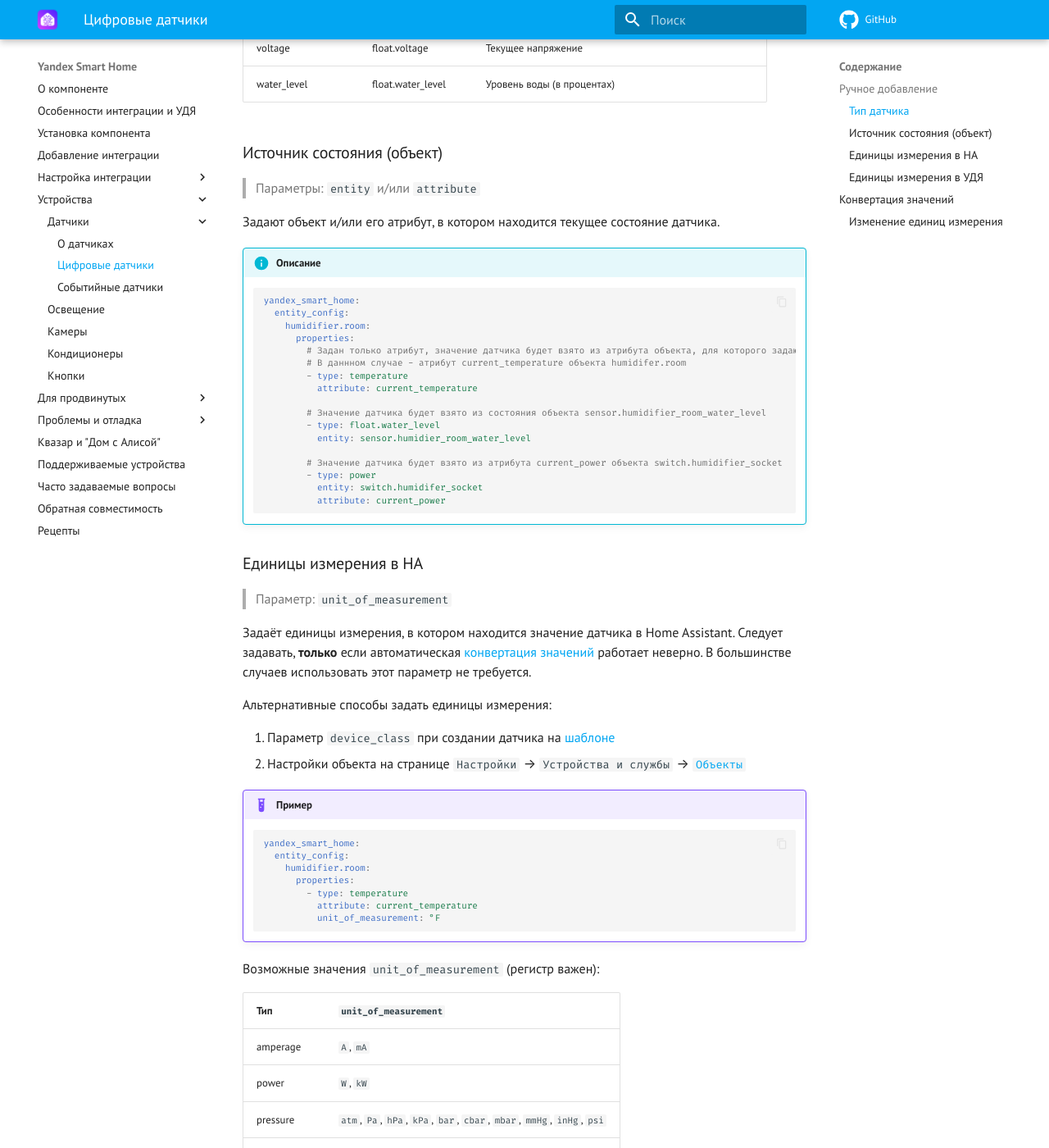
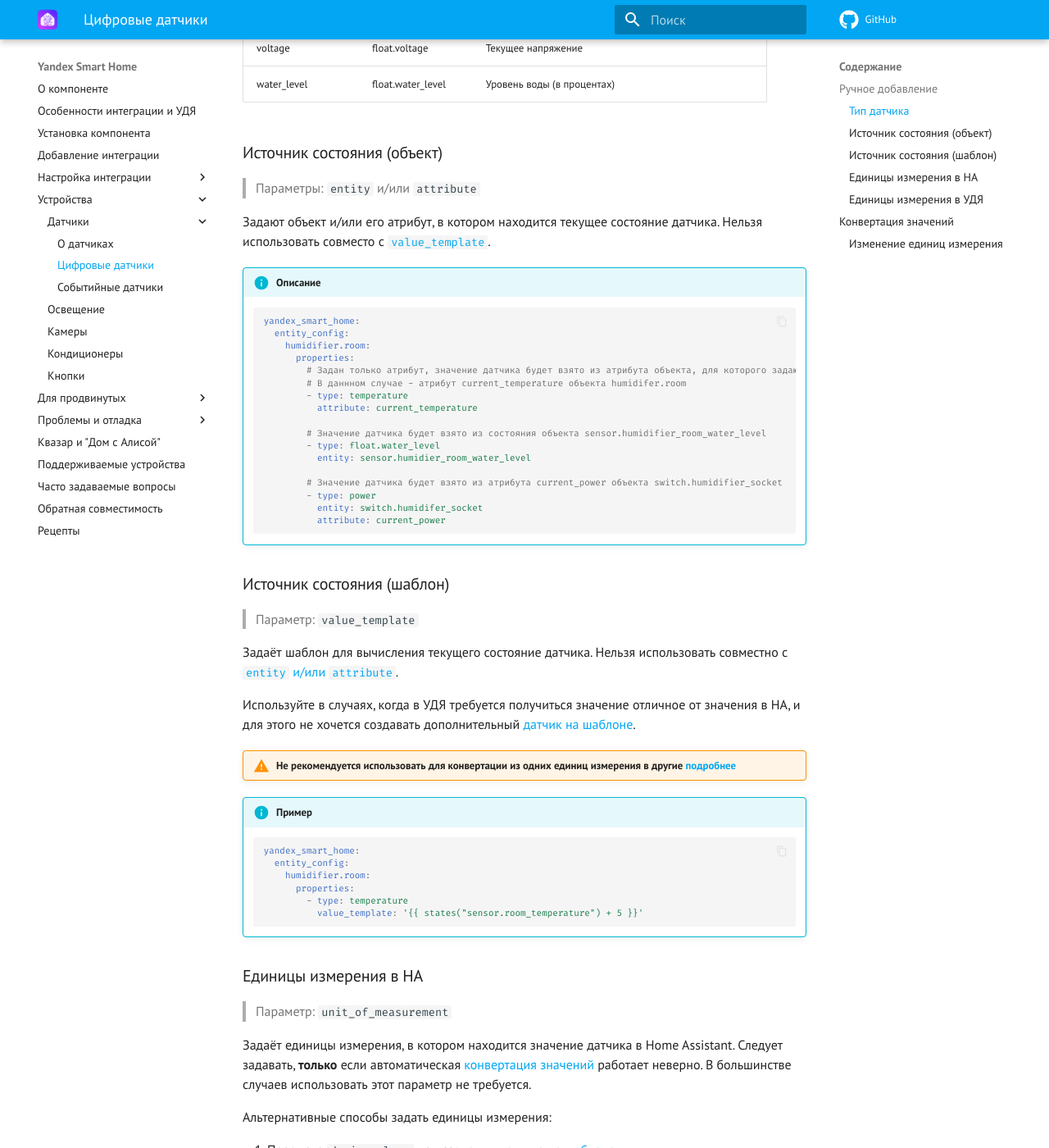
Before and after one commit to dext0r/yandex_smart_home, an MkDocs documentation site: the page built from docs/devices/sensor/float.md, in a window 1280 px wide and 1400 px high, scrolled down 1467 px. Shown: the whole window at 82% size. Built offline with MkDocs 1.6.1 and Material for MkDocs 9.7.7, drawn with Linux system fonts in a browser that asks for light colours; comment, search, counter and statistics services are not loaded; the version menu is left out.

Commit message:
docs: Add about value_template for float property (#434)

````diff
--- a/docs/devices/sensor/float.md
+++ b/docs/devices/sensor/float.md
@@ -51,7 +51,7 @@
 ### Источник состояния (объект) { id=property-value-state }
 > Параметры: `entity` и/или `attribute`
 
-Задают объект и/или его атрибут, в котором находится текущее состояние датчика.
+Задают объект и/или его атрибут, в котором находится текущее состояние датчика. Нельзя использовать совместо с [`value_template`](#property-value-template).
 
 !!! info "Описание"
     ```yaml
@@ -72,6 +72,25 @@
             - type: power
               entity: switch.humidifer_socket
               attribute: current_power
+    ```
+
+### Источник состояния (шаблон) { id=property-value-template }
+> Параметр: `value_template`
+
+Задаёт шаблон для вычисления текущего состояние датчика. Нельзя использовать совместно с [`entity` и/или `attribute`](#property-value-state).
+
+Используйте в случаях, когда в УДЯ требуется получиться значение отличное от значения в HA, и для этого не хочется создавать дополнительный [датчик на шаблоне](https://www.home-assistant.io/integrations/template).
+
+!!! warning "Не рекомендуется использовать для конвертации из одних единиц измерения в другие [подробнее](#unit-conversion)"
+
+!!! info "Пример"
+    ```yaml
+    yandex_smart_home:
+      entity_config:
+        humidifier.room:
+          properties:
+            - type: temperature
+              value_template: '{{ states("sensor.room_temperature") + 5 }}'
     ```
 
 ### Единицы измерения в HA { id=property-unit-of-measurement }
````
Also changed, not shown: docs/devices/sensor/event.md (+1 -1 lines).
